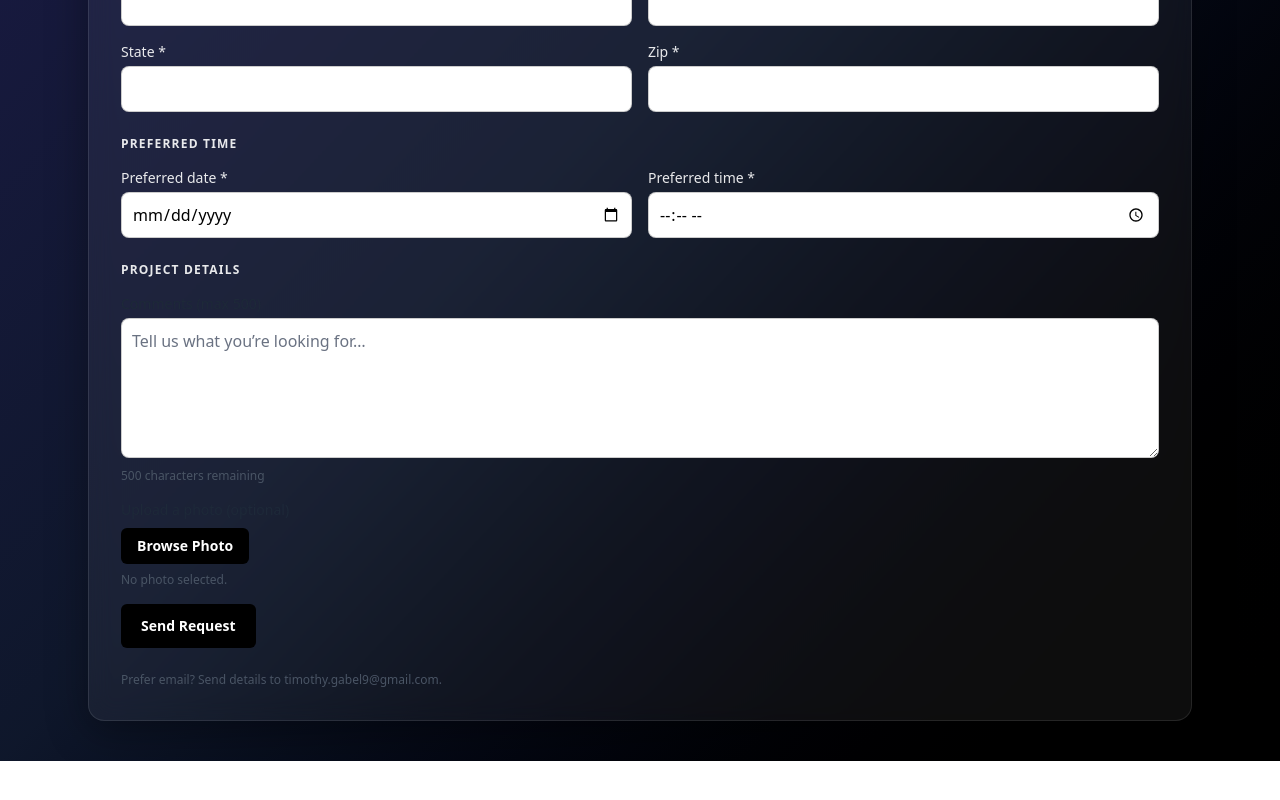
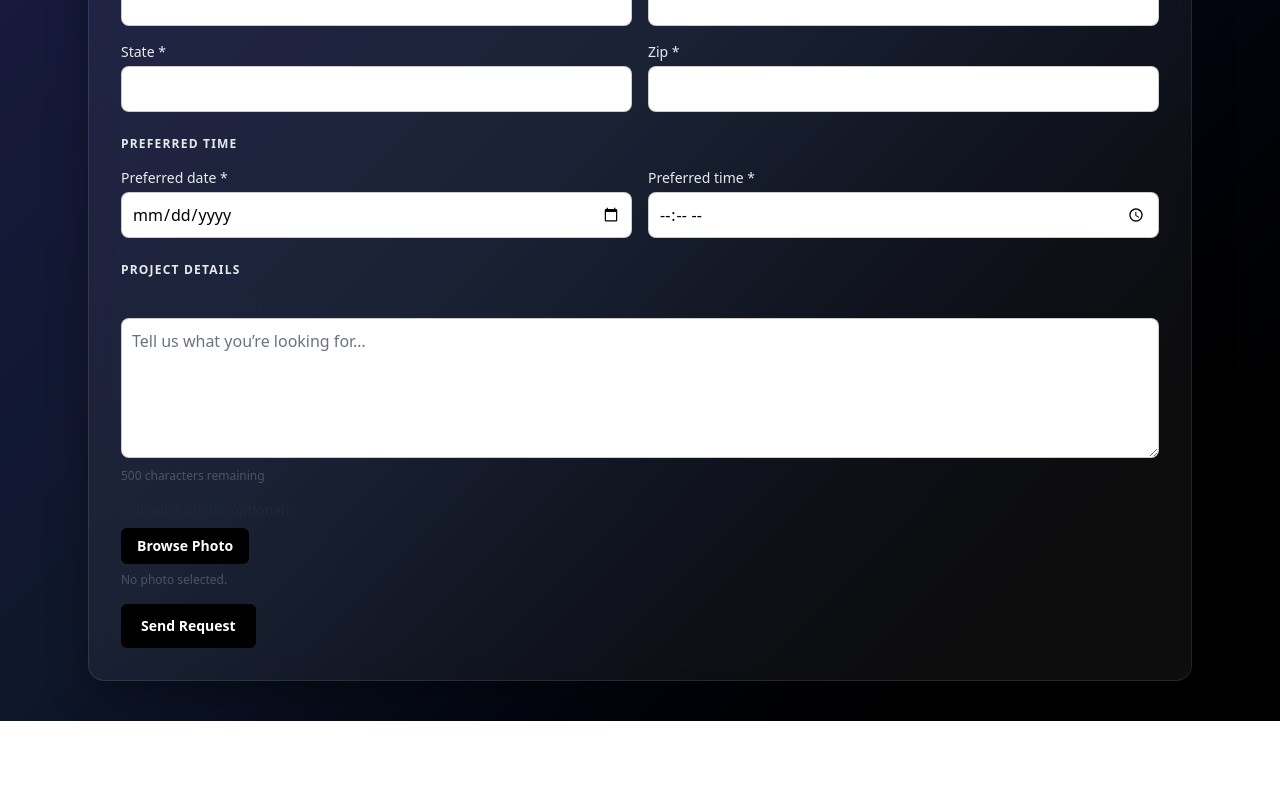
Before and after one commit to timothygabel9-png/artist, a Next.js app: page /request-meeting in a window 1280 px wide. Shown: the part 660-1460 px from the top of the page. Built offline with nearby package versions, Linux system fonts and the light colour scheme; no server answers.

Commit message:
Update homepage

```diff
--- a/src/app/request-meeting/page.tsx
+++ b/src/app/request-meeting/page.tsx
@@ -337,11 +337,6 @@ export default function RequestMeetingPage() {
         </button>
 
         {status && <p className="text-sm mt-2">{status}</p>}
-
-        <p className="pt-2 text-xs text-gray-600">
-          Prefer email? Send details to{" "}
-          <span className="font-medium">timothy.gabel9@gmail.com</span>.
-        </p>
       </form>
     </SoftPageShell>
   );
```
